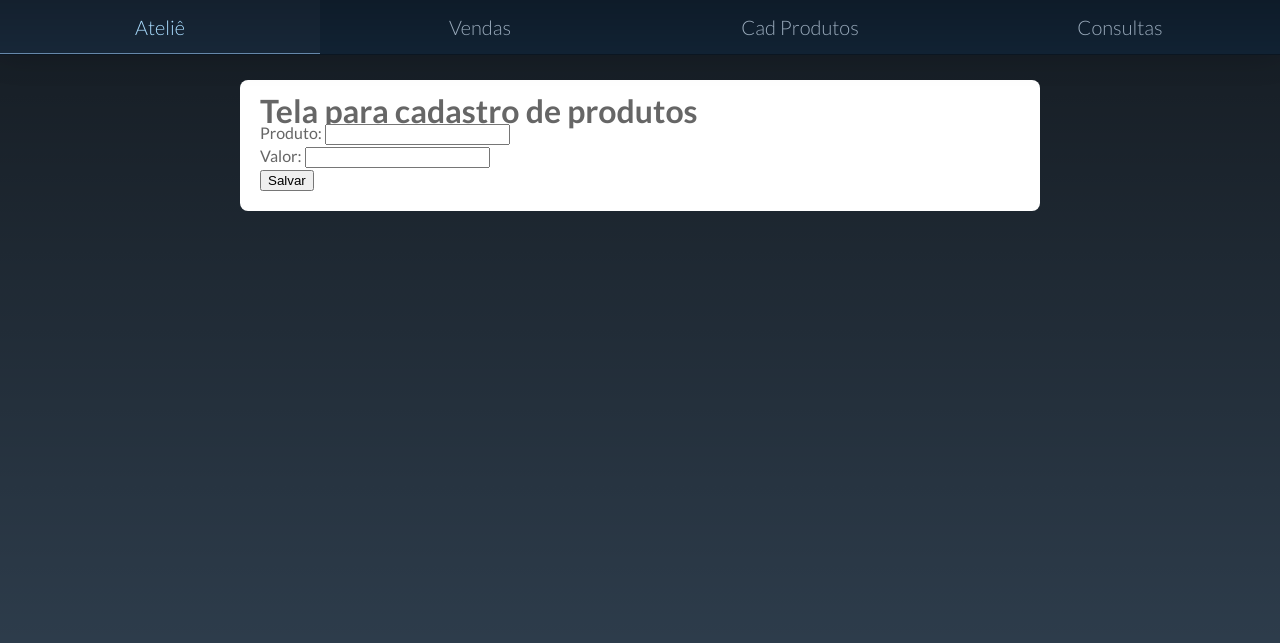
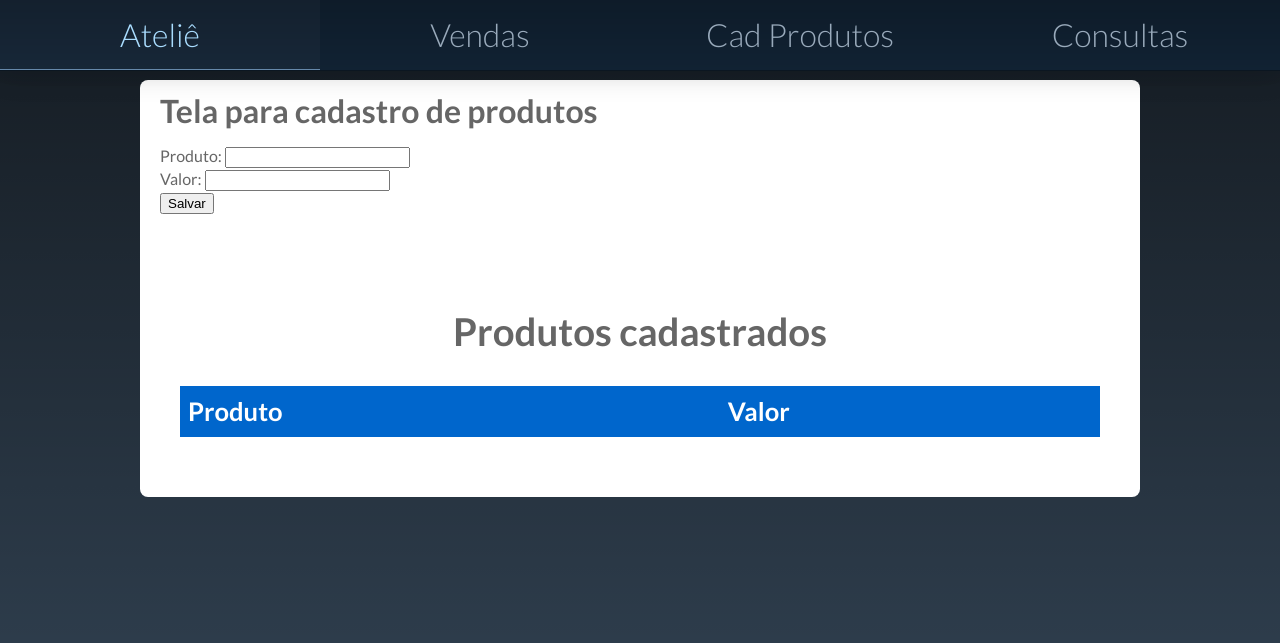
Before and after one commit to Emerson-91/Projeto-Atelie, a Django app: page /projeto/produto/ in a window 1280 px wide. Shown: the top 643 px of the page. Run offline with Django 3.2, Linux system fonts and the light colour scheme; lists and menus that the app fills with data are empty.

Commit message:
ajustando as consultas

```diff
--- a/atelie/core/forms.py
+++ b/atelie/core/forms.py
@@ -6,7 +6,7 @@
 
     class Meta:
         model = Cadastro
-        fields = ['nome', 'telefone','entrega','endereco','qtd']
+        fields = ['nome', 'telefone','entrega','endereco','qtd', ]
 
 
 class ProdutosForm(forms.ModelForm):
--- a/atelie/core/models.py
+++ b/atelie/core/models.py
@@ -15,4 +15,7 @@
     data_pedido = models.DateTimeField('data do pedido', auto_now_add=True)
     entrega = models.CharField(max_length=10, choices=ENTREGA)
     qtd = models.IntegerField(default=0)
-    prod_id = models.ForeignKey(CadProduto, related_name='produtos', on_delete=models.CASCADE)
+    prod_id = models.ForeignKey(CadProduto, null=True, related_name='produtos', on_delete=models.CASCADE)
+
+    def __str__(self):
+        return self.nome
--- a/atelie/core/urls.py
+++ b/atelie/core/urls.py
@@ -1,11 +1,11 @@
 
 from django.urls import path
-from .views import Home, Venda, Consulta, Produto
+from .views import Home, Venda, Consulta, Produto, consultaProd
 urlpatterns = [
     path('', Home, name='index'),
     path('venda/', Venda, name='venda'),
     path('consulta/', Consulta, name='consulta'),
-    path('produto/', Produto, name='produto')
-
+    path('produto/', Produto, name='produto'),
+    path('produto/', consultaProd, name='consultaprod')
 
 ]
--- a/atelie/core/views.py
+++ b/atelie/core/views.py
@@ -13,11 +13,23 @@
         form = CadastroForm()
     return render(request, 'venda.html', {'form':form})
 
-def Consulta(ListView):
+
+def Consulta(request):
     template = "consulta.html"
-    model = Cadastro
-    context_object = 'nome'
-    #return render(request, template, model, context_object)
+    List = Cadastro.objects.all()
+    busca = request.GET.get('search')
+    if busca:
+       List = Cadastro.object.filter(nome__icontains = busca) # VERIFICAR O PROBLEMA DE NAO ESTAR BUSCANDO
+    return render(request, template, {'List':List})
+
+
+def consultaProd(request):
+    template = "consultaprodutos.html"
+    List = CadProduto.objects.all()
+    return render(request, template, {'List':List})
+
+
+
 
 def Produto(request):
     if request.method == 'POST':
--- /dev/null
+++ b/atelie/templates/consultaprodutos.html
@@ -0,0 +1,21 @@
+{% extends 'produtos.html' %}
+{% block listing %}
+<h2 align="center"> Produtos cadastrados</h2>
+<br>
+<table>
+  <thead>
+    <tr>
+        <th>Produto</th>
+        <th> Valor</th>
+    </tr>
+   </thead>
+    {% for value in List %}
+    <tbody>
+       <tr>
+        <td>{{ value.produto }}</td>
+        <td>{{ value.valor}}</td>
+       </tr>
+    </tbody>
+    {% endfor %}
+
+{% endblock %}
--- a/atelie/templates/css/layout.css
+++ b/atelie/templates/css/layout.css
@@ -31,7 +31,7 @@
 	margin-top: 80px;
 	padding: 20px;
 	width: 100%;
-	max-width: 800px;
+	max-width: 1000px;
 }
 .content ul {
 	margin: .5em 2em;
@@ -129,3 +129,21 @@
 .links > a:nth-of-type(9):hover ~ .line { --index: 9; }
 .links > a:nth-of-type(10):hover ~ .line { --index: 10; }
 .links > a:last-of-type:hover ~ .line { --index: var(--items); }
+
+
+table {
+    border-collapse: collapse;
+    width: 100%;
+}
+
+th, td {
+    text-align: left;
+    padding: 8px;
+}
+
+tr:nth-child(even){background-color: #f2f2f2}
+
+th {
+    background-color: #0066cc;
+    color: white;
+}
--- a/atelie/templates/produtos.html
+++ b/atelie/templates/produtos.html
@@ -1,6 +1,7 @@
 {% extends 'base.html' %}
 {% block listing %}
 <h1> Tela para cadastro de produtos </h1>
+<br>
 {% block content %}
  <form action="" method="post">
      {% csrf_token %}
@@ -8,4 +9,7 @@
      <button type="submit">Salvar</button>
  </form>
 {% endblock content %}
+
+{% include 'consultaprodutos.html' %}
+
 {% endblock %}
```
Also changed, not shown: atelie/atelie/settings.py (+4 -3 lines), atelie/templates/consulta.html (+32 -0 lines).
